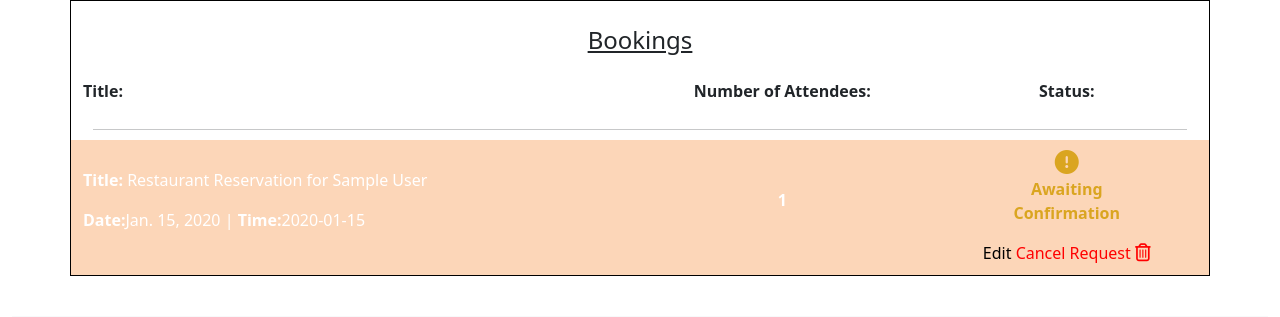
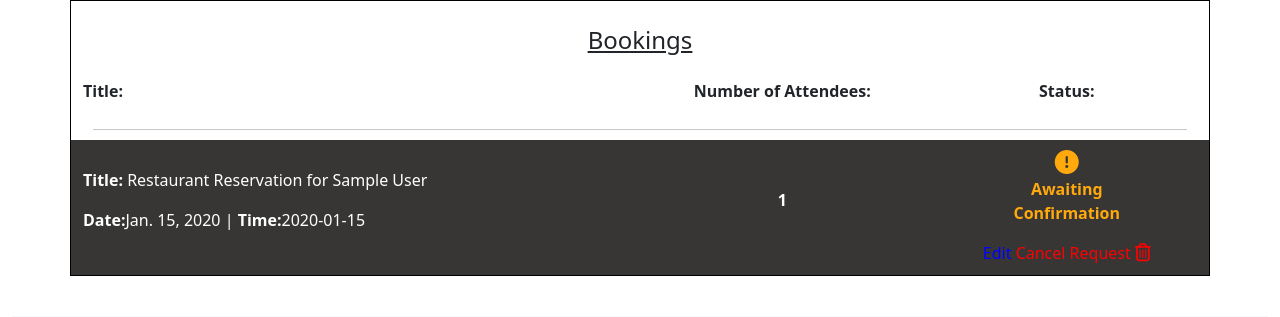
Before and after one commit to Alan-Bushell/la-cocina-del-diablo, a Django app: page /profile/ in a window 1280 px wide. Shown: the part 427-744 px from the top of the page. Run offline with Django 3.2, Linux system fonts and the light colour scheme; a user stored in the database is signed in; tables that the repository leaves empty hold one stand-in row (values such as "Sample post"); some libraries are stand-ins or nearby versions.

Commit message:
fix profile booking colors and layout

```diff
--- a/static/css/style.css
+++ b/static/css/style.css
@@ -80,13 +80,13 @@ hr{
 }
 
 .reservation{
-    background-color: rgba(245, 114, 7, 0.288);
+    background-color: rgba(34, 33, 32, 0.9);
     color: white;
 }
 
 .alternate-reservation{
-    background-color: brown;
-    color: white;
+    background-color: #f3ecec;
+    color: black;
 }
 
 .underline{
@@ -107,7 +107,7 @@ hr{
 }
 
 .awaiting-confirmation{
-    color: goldenrod;
+    color: #ffa90d;
     margin: 10px 0;
 }
 
@@ -116,7 +116,7 @@ hr{
 }
 
 .booking-declined{
-    color: orangered;
+    color: #ff0505;
     margin: 10px 0;
 }
 
@@ -125,7 +125,7 @@ hr{
 }
 
 .booking-confirmed{
-    color: green;
+    color: #15cd15;
     margin: 10px 0;
 }
 
@@ -297,3 +297,8 @@ footer{
     text-decoration: none;
     color: black;
 }
+
+.edit-button{
+    text-decoration: none;
+    color: blue;
+}
--- a/templates/profile.html
+++ b/templates/profile.html
@@ -86,7 +86,7 @@
                     {% if booking.booking_status == 0 %}
                         <div class="col-sm-3 text-center awaiting-confirmation">
                             <p><strong><i class="fa-solid fa-circle-exclamation"></i><br>Awaiting<br>Confirmation</strong></p>
-                            <span><a href="{% url 'edit_booking' booking.id %}" class="event-link">Edit</a></span>
+                            <span><a href="{% url 'edit_booking' booking.id %}" class="edit-button">Edit</a></span>
                             <span><a href="{% url 'delete_booking' booking.id %}" class="cancel-booking-link">Cancel Request <i class="fa-regular fa-trash-can"></i></a></span>
                         </div>
                     {% elif booking.booking_status == 1 %}
```
